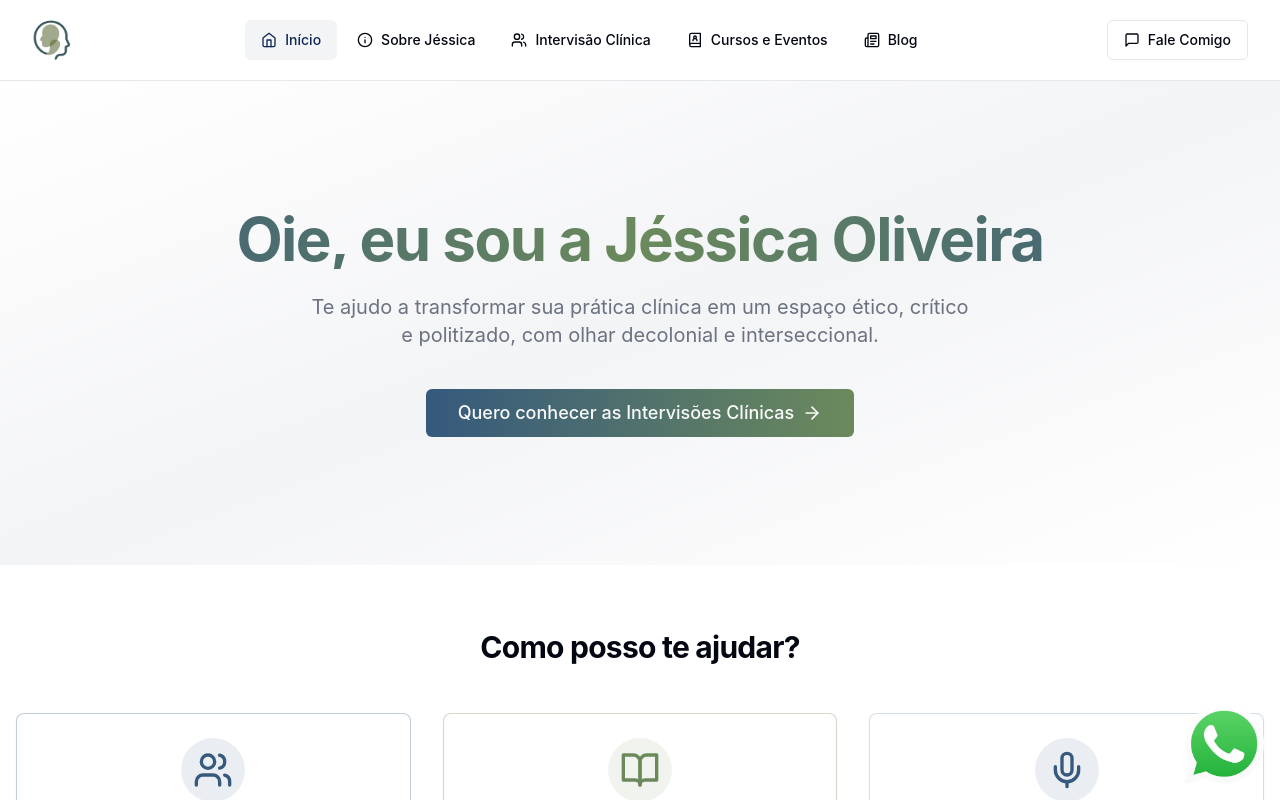
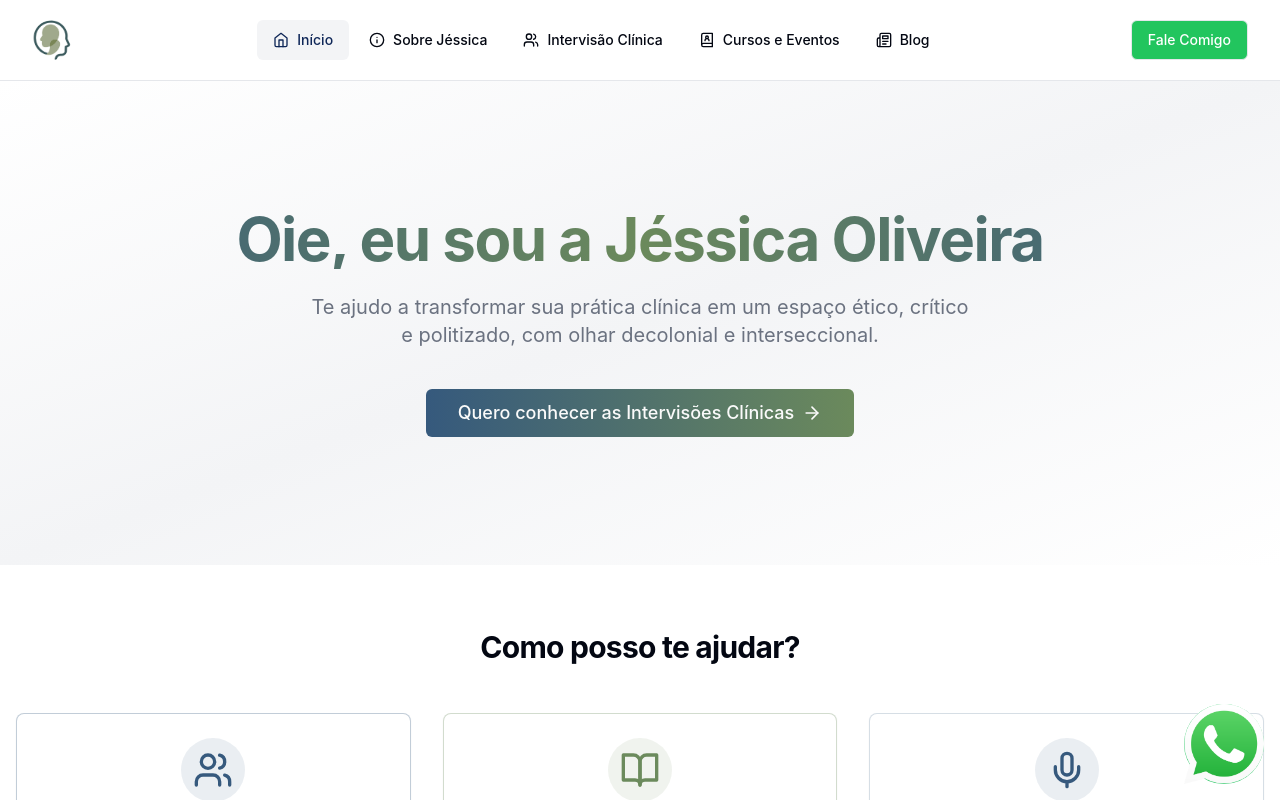
Before and after one commit to rebeccaaaaaaaaaaa/jessica-oliveira-psi, a React (Vite) app: page / in a window 1280 px wide. Shown: the top 800 px of the page. Built offline with nearby package versions, Linux system fonts and the light colour scheme.

Commit message:
feat: adjusts in layout

```diff
--- a/src/components/layout/Footer.jsx
+++ b/src/components/layout/Footer.jsx
@@ -15,7 +15,7 @@ const Footer = () => {
   const currentYear = new Date().getFullYear();
 
   const socialLinks = [
-    { name: "Instagram", icon: Instagram, href: "#" },
+    { name: "Instagram", icon: Instagram, href: "https://www.instagram.com/psico.jessicaoliveira/" },
     { name: "YouTube", icon: Youtube, href: "#" },
   ];
 
--- a/src/components/layout/Header.jsx
+++ b/src/components/layout/Header.jsx
@@ -51,9 +51,15 @@ const Header = () => {
 
         <div className="flex items-center space-x-2">
           <Button variant="outline" asChild className="hidden lg:inline-flex">
-            <Link to="/contato">
-              <MessageSquare className="mr-2 h-4 w-4" /> Fale Comigo
-            </Link>
+           <a
+              href={`https://wa.me/55555555555?text=Olá, gostaria de saber mais sobre seus serviços.`}
+              target="_blank"
+              rel="noopener noreferrer"
+              title="Fale conosco pelo WhatsApp"
+              className="bg-green-500 hover:bg-green-600 hover:text-white text-white transition-all duration-300 flex items-center justify-center"
+            >
+              Fale Comigo
+            </a>
           </Button>
           <Button onClick={() => setIsMobileMenuOpen(!isMobileMenuOpen)} className="lg:hidden" variant="ghost" size="icon">
             {isMobileMenuOpen ? <X className="h-6 w-6" /> : <Menu className="h-6 w-6" />}
--- a/src/components/layout/WhatsAppFloatButton.tsx
+++ b/src/components/layout/WhatsAppFloatButton.tsx
@@ -18,7 +18,7 @@ const WhatsAppFloatButton = () => {
         target="_blank"
         rel="noopener noreferrer"
         title="Fale conosco pelo WhatsApp"
-        className="bg-green-500 hover:bg-green-600 text-white transition-all duration-300 flex items-center justify-center"
+        className="bg-green-500 hover:bg-green-600 text-white rounded-full  transition-all duration-300 flex items-center justify-center"
       >
         <img src="/whatslogo.png" alt="WhatsApp" className="w-20 h-20" />
       </a>
--- a/src/pages/HomePage.jsx
+++ b/src/pages/HomePage.jsx
@@ -151,7 +151,7 @@ const HomePage = () => {
                     </CardDescription>
                     <div className="text-center mt-4">
                       <Button variant="outline" asChild>
-                        <Link to="/contato">Fale comigo</Link>
+                        <Link to="https://wa.me/55555555555?text=Olá, gostaria de saber mais sobre seus serviços.">Fale comigo</Link>
                       </Button>
                     </div>
                   </CardContent>
```
